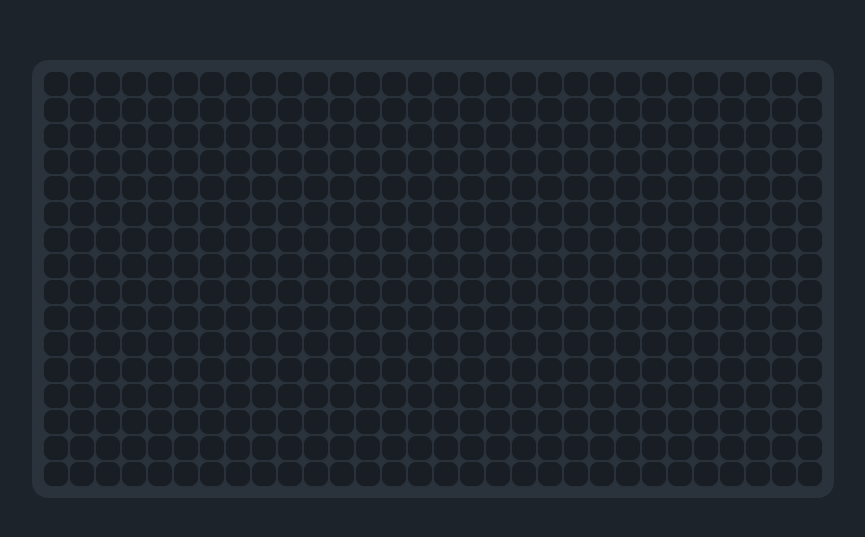
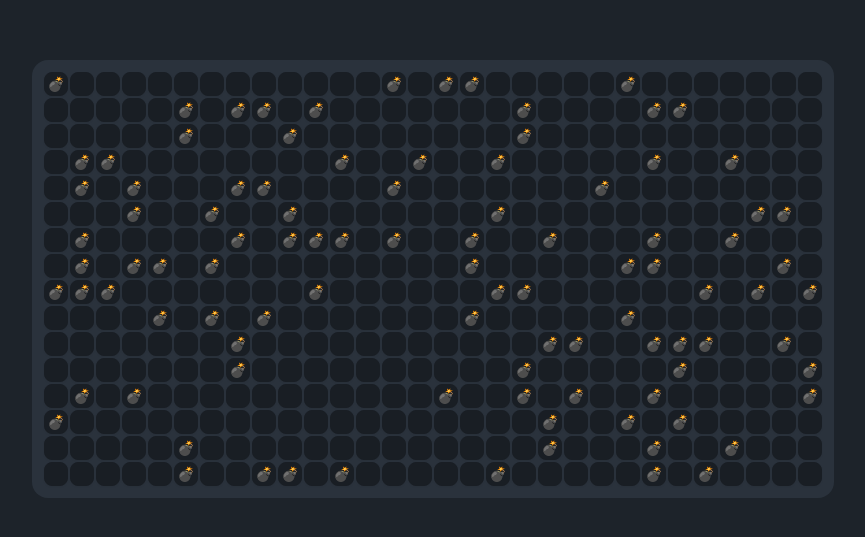
Before and after one commit to phucngo2/react-minesweeper, a React (Vite) app: page / in a window 1280 px wide. Shown: the part 121-658 px from the top of the page, without its empty margins (207-1072 px from the left). Built offline with nearby package versions, Linux system fonts and the light colour scheme.

Commit message:
Feature(6): Generate board with mines

```diff
--- a/src/components/Board.tsx
+++ b/src/components/Board.tsx
@@ -1,4 +1,5 @@
 import { Cell } from "@app/components";
+import { generateBoards, placeMines } from "@app/handlers";
 
 export const Board = () => {
   return (
@@ -9,9 +10,11 @@ export const Board = () => {
         gridTemplateRows: "repeat(16, 1fr)",
       }}
     >
-      {[...Array(480).keys()].map((item: number) => (
-        <Cell key={item} />
-      ))}
+      {placeMines(generateBoards(16, 30), 99)
+        .flat()
+        .map((cell, index) => (
+          <Cell key={index} cell={cell} />
+        ))}
     </div>
   );
 };
--- a/src/components/Cell.tsx
+++ b/src/components/Cell.tsx
@@ -1,3 +1,13 @@
-export const Cell = () => {
-  return <button className="w-6 h-6 p-1 btn min-w-6 min-h-6"></button>;
+import { Cell as ICell } from "@app/types";
+
+interface Props {
+  cell: ICell;
+}
+
+export const Cell: React.FC<Props> = ({ cell }) => {
+  return (
+    <button className="w-6 h-6 p-1 btn min-w-6 min-h-6">
+      {cell.hasMine ? "💣" : ""}
+    </button>
+  );
 };
--- /dev/null
+++ b/src/config/game.config.ts
@@ -0,0 +1,10 @@
+export const MINE_COUNT_DIRECTIONS = [
+  [-1, -1],
+  [-1, 0],
+  [-1, 1],
+  [0, -1],
+  [0, 1],
+  [1, -1],
+  [1, 0],
+  [1, 1],
+];
--- /dev/null
+++ b/src/handlers/game.handlers.ts
@@ -0,0 +1,27 @@
+import { Cell } from "@app/types";
+
+export const generateBoards = (rows: number, cols: number): Cell[][] => {
+  const board = Array.from({ length: rows }, () =>
+    Array.from({ length: cols }, () => ({
+      hasMine: false,
+      isRevealed: false,
+      adjacentMines: 0,
+    }))
+  );
+  return board;
+};
+
+export const placeMines = (board: Cell[][], mineCount: number) => {
+  let rows = board.length;
+  let cols = board[0].length;
+  let minesToPlace = mineCount;
+  while (minesToPlace > 0) {
+    const row = Math.floor(Math.random() * rows);
+    const col = Math.floor(Math.random() * cols);
+    if (!board[row][col].hasMine) {
+      board[row][col].hasMine = true;
+      minesToPlace--;
+    }
+  }
+  return board;
+};
--- /dev/null
+++ b/src/handlers/index.ts
@@ -0,0 +1 @@
+export * from "./game.handlers";
--- /dev/null
+++ b/src/types/game.types.ts
@@ -0,0 +1,5 @@
+export interface Cell {
+  hasMine: boolean;
+  isRevealed: boolean;
+  adjacentMines: number;
+}
--- /dev/null
+++ b/src/types/index.ts
@@ -0,0 +1 @@
+export * from "./game.types";
```
